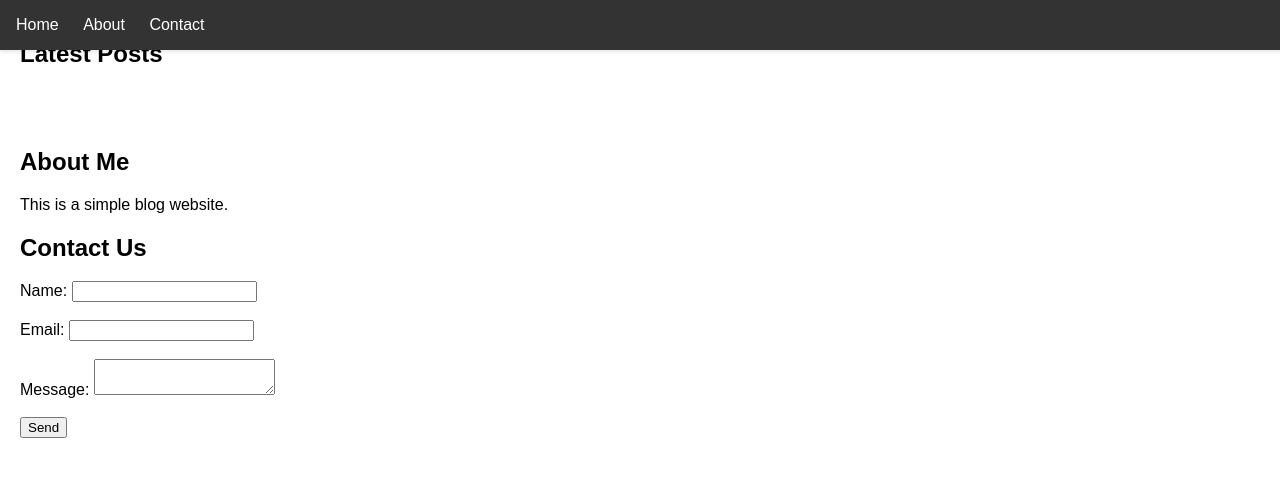
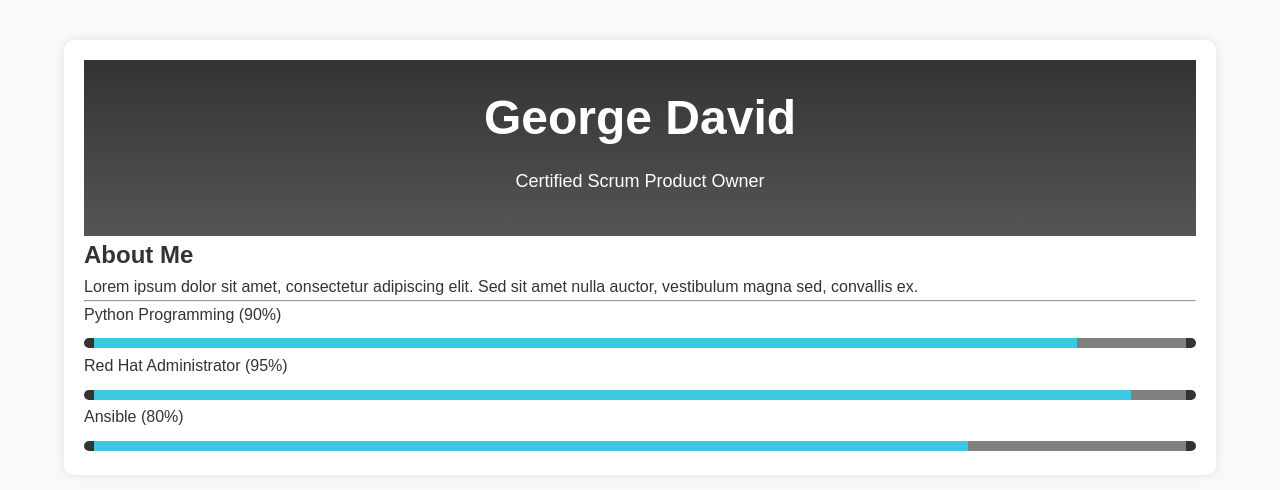
Before and after one commit to dgxshpe/Mywebsite, a plain HTML site: page index.html in a window 1280 px wide. Drawn offline with nearby package versions, Linux system fonts and the light colour scheme.

Commit message:
presentation site

```diff
--- /dev/null
+++ b/index.css
@@ -0,0 +1,8 @@
+/* Add some basic styles to the site */
+body {
+    font-family: Arial, sans-serif;
+}
+
+.container {
+    text-align: center;
+}
--- a/index.html
+++ b/index.html
@@ -1,63 +1,81 @@
-<!-- index.html -->
 <!DOCTYPE html>
 <html lang="en">
 <head>
     <meta charset="UTF-8">
     <meta name="viewport" content="width=device-width, initial-scale=1.0">
-    <title>My Blog Website</title>
+    <title>George David - Certified Scrum Product Owner</title>
     <link rel="stylesheet" href="styles.css">
+    <style>
+        body {
+            font-family: Arial, sans-serif;
+            margin: 0;
+            padding: 0;
+        }
+
+        .container {
+            width: 90%;
+            margin: 40px auto;
+            padding: 20px;
+            background-color: #fff;
+            border-radius: 10px;
+            box-shadow: 0 0 10px rgba(0,0,0,0.1);
+        }
+
+        .header {
+            background-color: #333;
+            color: #fff;
+            padding: 20px;
+            text-align: center;
+        }
+
+        .header h1 {
+            margin-bottom: 10px;
+        }
+
+        .about-me {
+            font-size: 18px;
+            margin-bottom: 40px;
+        }
+
+        .skills {
+            font-weight: bold;
+            margin-bottom: 20px;
+        }
+    </style>
 </head>
 <body>
-    <!-- Navigation Bar -->
-    <header class="sticky-header">
-        <nav>
-          <ul>
-            <li><a href="#">Home</a></li>
-            <li><a href="#">About</a></li>
-            <li><a href="#">Contact</a></li>
-          </ul>
-        </nav>
-      </header>
+    <div class="container">
+        <div class="header">
+            <h1>George David</h1>
+            <p>Certified Scrum Product Owner</p>
+        </div>
 
-    <!-- Blog Section -->
-    <section id="blog">
-        <h1>Latest Posts</h1>
-        <div id="posts-container"></div>
-    </section>
+        <section id="about-me" class="mb-5">
+            <h2>About Me</h2>
+            <p>Lorem ipsum dolor sit amet, consectetur adipiscing elit. Sed sit amet nulla auctor, vestibulum magna sed, convallis ex.</p>
+        </section>
 
-    <!-- New Post Form -->
-    <section id="new-post">
-        <h1>New Post</h1>
-        <form id="new-post-form">
-            <label for="title">Title:</label>
-            <input type="text" id="title" name="title"><br><br>
-            <label for="content">Content:</label>
-            <textarea id="content" name="content"></textarea><br><br>
-            <input type="submit" value="Submit">
-        </form>
-    </section>
+        <hr>
 
-    <!-- About Section -->
-    <section id="about">
-        <h1>About Me</h1>
-        <p>This is a simple blog website.</p>
-    </section>
+        <section id="skills" class="mb-5">
+            <div class="row">
+                <div class="col-md-4">
+                    <p>Python Programming (90%)</p>
+                    <progress max="100" value="90" class="progress-bar"></progress>
+                </div>
+                <div class="col-md-4">
+                    <p>Red Hat Administrator (95%)</p>
+                    <progress max="100" value="95" class="progress-bar"></progress>
+                </div>
+                <div class="col-md-4">
+                    <p>Ansible (80%)</p>
+                    <progress max="100" value="80" class="progress-bar"></progress>
+                </div>
+            </div>
+        </section>
+    </div>
 
-    <!-- Contact Section -->
-    <section id="contact">
-        <h1>Contact Us</h1>
-        <form>
-            <label for="name">Name:</label>
-            <input type="text" id="name" name="name"><br><br>
-            <label for="email">Email:</label>
-            <input type="email" id="email" name="email"><br><br>
-            <label for="message">Message:</label>
-            <textarea id="message" name="message"></textarea><br><br>
-            <input type="submit" value="Send">
-        </form>
-    </section>
-
-    <!-- Scripts -->
-    <script src="scripts.js"></script>
+    <script src="https://maxcdn.bootstrapcdn.com/bootstrap/4.0.0/js/bootstrap.min.js"></script>
+    <script src="https://cdn.jsdelivr.net/npm/chart.js@2.9.4/dist/Chart.min.js"></script>
 </body>
 </html>
--- a/styles.css
+++ b/styles.css
@@ -1,79 +1,101 @@
-/* styles.css */
+/* Global Styles */
+
+* {
+    box-sizing: border-box;
+    margin: 0;
+    padding: 0;
+}
 
 body {
     font-family: Arial, sans-serif;
-    margin: 0 auto;
-    padding: 20px;
+    line-height: 1.6;
+    color: #333;
+    background-color: #f9f9f9;
 }
 
-#navbar {
-    background-color: #22512b;
-    color: #fff;
-    padding: 10px;
+.container {
+    max-width: 1200px;
+    margin: 0 auto;
+}
+
+.header {
+    background-image: linear-gradient(to bottom, #333, #555);
+    padding: 40px 20px;
     text-align: center;
 }
 
-#new-post {
-    display: none; /* hide the new post form by default */
+.header h1 {
+    font-size: 48px;
+    color: #fff;
+    margin-bottom: 10px;
 }
 
-#posts-container {
-    max-width: 800px;
-    margin: 0 auto;
-    padding: 20px;
+.header p {
+    color: #fff;
+    font-size: 18px;
+    margin-bottom: 20px;
 }
 
-.post {
-    border-bottom: 1px solid #ccc;
-    padding: 10px;
+.about-me {
+    padding: 40px;
+    background-color: #f7f7f7;
+    border-radius: 10px;
+    box-shadow: 0 0 10px rgba(0,0,0,0.1);
 }
 
-.post h2 {
+.skills {
     font-weight: bold;
-    margin-top: 0;
+    margin-bottom: 20px;
 }
 
-.post p {
-    font-size: 16px;
-    line-height: 24px;
+.progress-bar {
+    width: 100%;
+    height: 10px;
+    border-radius: 5px;
+    background-color: #333;
+    color: #fff;
+    text-align: center;
+    padding: 0 10px;
 }
 
-.post a {
-    text-decoration: none;
-    color: #337ab7;
+.progress-bar::-webkit-progress-value {
+    background-color: #3bc9e1;
 }
 
-.post a:hover {
-    color: #23527c;
+.progress-bar::-moz-progress-bar {
+    background-color: #3bc9e1;
 }
 
-.sticky-header {
-    position: fixed;
-    top: 0;
-    left: 0;
-    width: 100%;
-    background-color: #333;
-    color: #fff;
-    padding: 1rem;
-    box-shadow: 0 2px 4px rgba(0, 0, 0, 0.1);
-  }
+.progress-bar::-ms-fill-level {
+    background-color: #3bc9e1;
+}
 
-  .sticky-header nav ul {
-    list-style: none;
-    margin: 0;
-    padding: 0;
-  }
+/* Responsive Styles */
 
-  .sticky-header nav ul li {
-    display: inline-block;
-    margin-right: 20px;
-  }
+@media (max-width: 768px) {
+    .header {
+        padding: 20px;
+    }
 
-  .sticky-header nav a {
-    color: #fff;
-    text-decoration: none;
-  }
+    .about-me {
+        padding: 30px;
+    }
 
-  .sticky-header nav a:hover {
-    color: #ccc;
-  }
+    .skills {
+        margin-bottom: 10px;
+    }
+}
+
+@media (max-width: 480px) {
+    .header {
+        padding: 10px;
+    }
+
+    .about-me {
+        padding: 20px;
+    }
+
+    .skills {
+        margin-bottom: 5px;
+    }
+}
```
